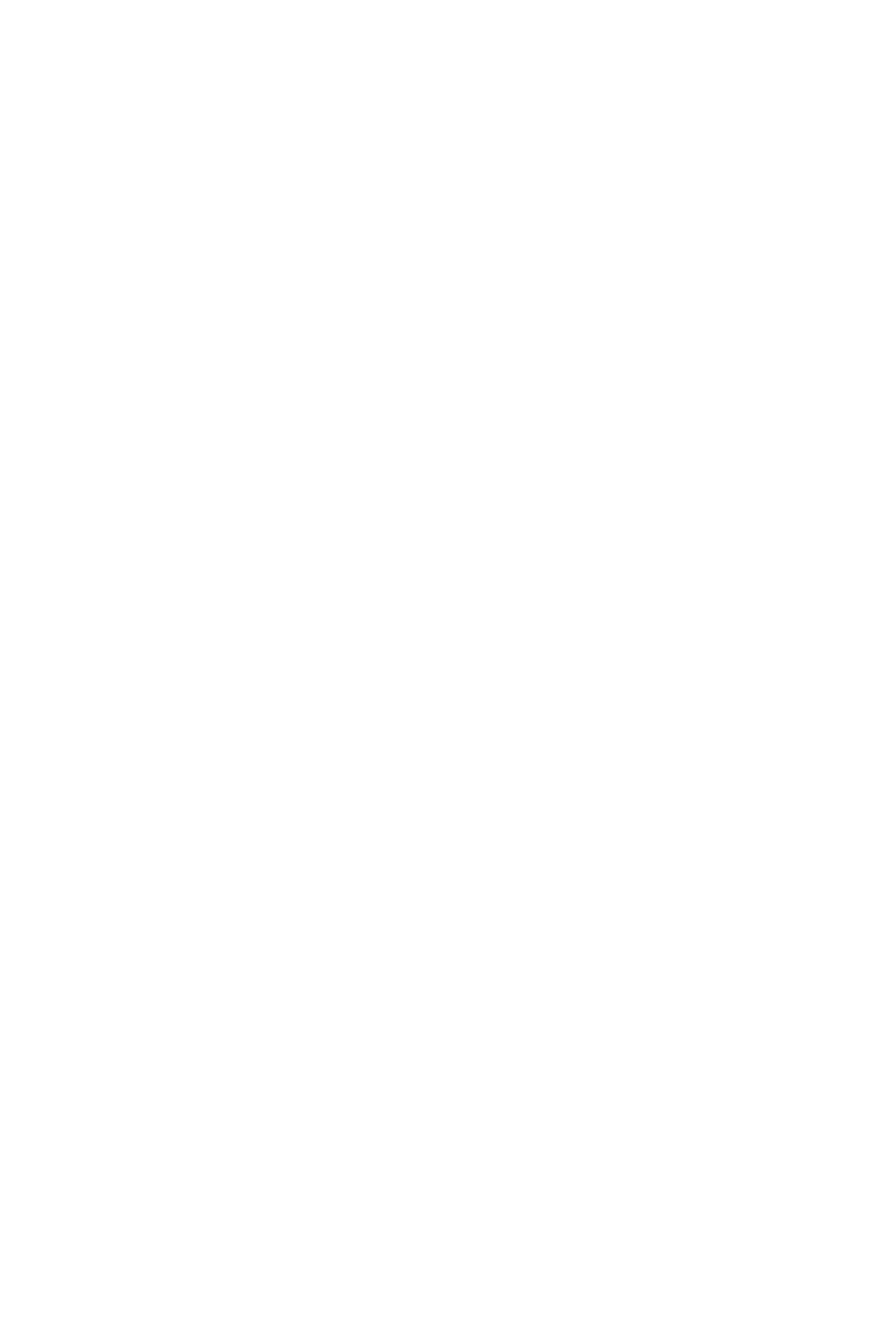
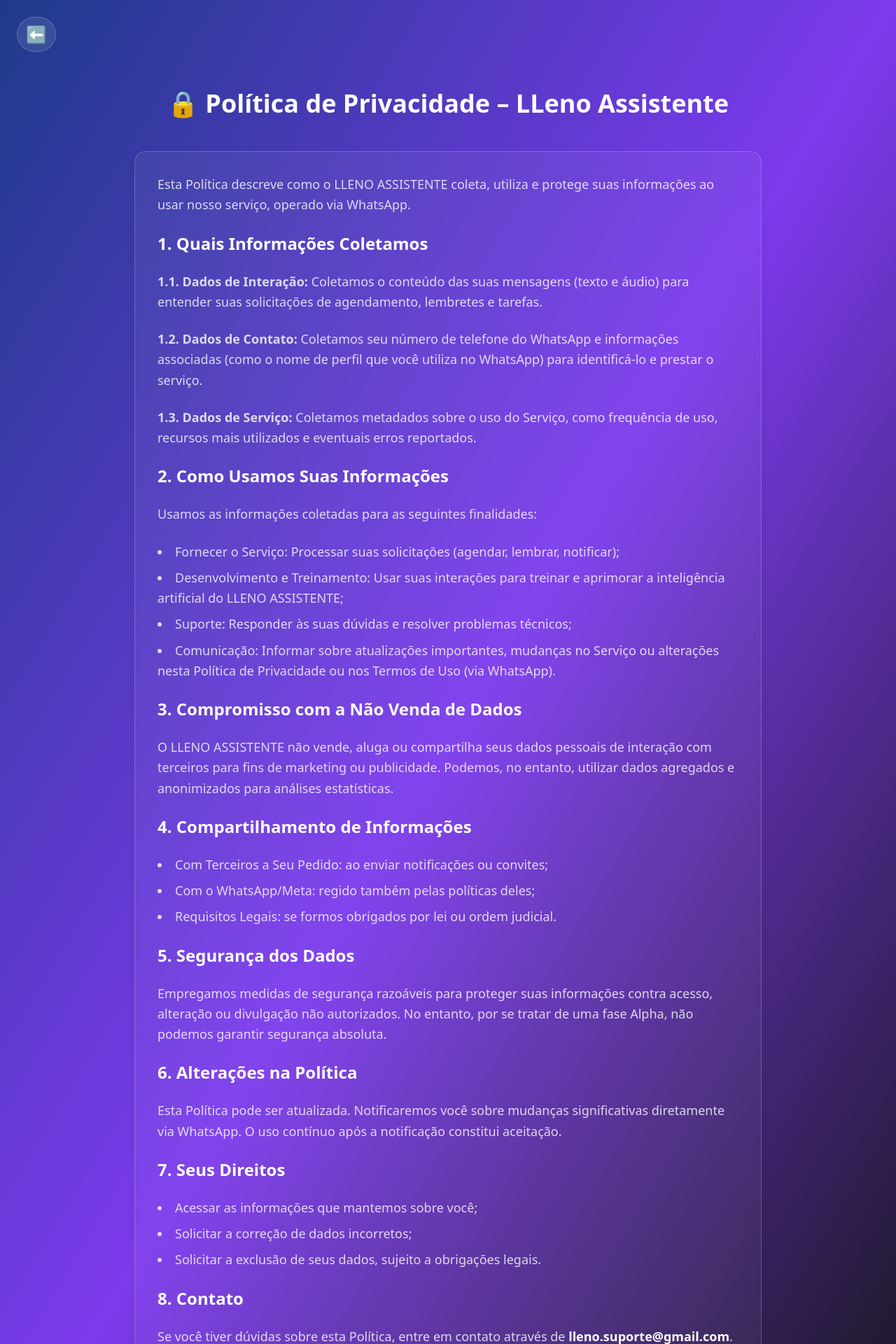
Before and after one commit to jsoesrr/mordomo-landing, a React (Create React App) app: page /politica-de-privacidade in a window 1280 px wide. Before the commit this address had no page. Shown: the top 1920 px of the page at 70% size. Before the commit the page ends 800 px from the top, so only its background shows below. Built offline with nearby package versions, Linux system fonts and the light colour scheme.

Commit message:
add politica de privacidade

```diff
--- a/src/App.tsx
+++ b/src/App.tsx
@@ -3,6 +3,7 @@
 import LandingPage from "./pages/LandingPage";
 import GuiaPage from "./pages/GuiaPage";
 import TermosDeUso from "./pages/TermosDeUso";
+import PoliticaDePrivacidade from "./pages/PoliticaDePrivacidade";
 
 function App() {
   return (
@@ -11,6 +12,7 @@
         <Route path="/" element={<LandingPage />} />
         <Route path="/guia" element={<GuiaPage />} />
         <Route path="/termos-de-uso" element={<TermosDeUso />} />
+        <Route path="/politica-de-privacidade" element={<PoliticaDePrivacidade />} />
       </Routes>
     </BrowserRouter>
   );
--- a/src/components/Hero.tsx
+++ b/src/components/Hero.tsx
@@ -6,7 +6,7 @@
       <div className="max-w-7xl mx-auto grid md:grid-cols-2 gap-10 items-center animate-fade-in">
         <div className="inline-block shadow-x1 rounded">
           <img
-            src="/images/llenologo.png"
+            src="/images/llenologoblack.png"
             alt="Logo do LLENO"
             className="h-20 drop-shadow-xl mb-6"
           />
--- a/src/components/Terms.tsx
+++ b/src/components/Terms.tsx
@@ -6,30 +6,49 @@
 
   return (
     <div
-      className="min-h-screen text-white px-6 py-20 flex flex-col items-center justify-center space-y-12"
+      className="min-h-screen text-white px-6 py-20 flex flex-col items-center space-y-12"
       id="terms"
     >
-      {/* Título */}
-      <h1 className="text-4xl font-bold text-center">📜 Termos de Uso</h1>
+      {/* Título principal */}
+      <h1 className="text-4xl font-bold text-center">📜 Documentos Importantes</h1>
 
-      {/* Parágrafo introdutório */}
-      <p className="max-w-3xl text-center text-white/80 text-lg leading-relaxed">
+      {/* Grid com dois cards */}
+      <div className="max-w-6xl mx-auto grid md:grid-cols-2 gap-10">
+        {/* Card Termos de Uso */}
+        <div className="bg-white/10 backdrop-blur-md border border-white/20 rounded-2xl p-8 shadow-lg flex flex-col items-center space-y-6">
+          <h2 className="text-2xl font-semibold">📖 Termos de Uso</h2>
+          <p className="text-white/80 text-center text-lg leading-relaxed">
             Os Termos de Uso do LLeno descrevem como você pode utilizar o serviço,
-        quais são suas responsabilidades e os compromissos que assumimos com
-        você. É essencial ler com atenção para garantir uma experiência segura
-        e transparente.
+            quais são suas responsabilidades e os compromissos que assumimos com você.
           </p>
-
-      {/* Botão para TermosDeUso.tsx */}
           <button
             onClick={() => navigate("/termos-de-uso")}
-        className="px-8 py-3 rounded-full font-semibold shadow-lg
+            className="px-6 py-3 rounded-full font-semibold shadow-lg
                        bg-white/10 backdrop-blur-md border border-white/20
                        hover:bg-white/20 hover:scale-105 transition-all duration-300"
           >
             📖 Ler Termos de Uso
           </button>
         </div>
+
+        {/* Card Política de Privacidade */}
+        <div className="bg-white/10 backdrop-blur-md border border-white/20 rounded-2xl p-8 shadow-lg flex flex-col items-center space-y-6">
+          <h2 className="text-2xl font-semibold">🔒 Política de Privacidade</h2>
+          <p className="text-white/80 text-center text-lg leading-relaxed">
+            A Política de Privacidade explica como tratamos seus dados, garantindo
+            segurança, transparência e respeito às suas informações pessoais.
+          </p>
+          <button
+            onClick={() => navigate("/politica-de-privacidade")}
+            className="px-6 py-3 rounded-full font-semibold shadow-lg
+                       bg-white/10 backdrop-blur-md border border-white/20
+                       hover:bg-white/20 hover:scale-105 transition-all duration-300"
+          >
+            🔒 Ler Política de Privacidade
+          </button>
+        </div>
+      </div>
+    </div>
   );
 };
 
--- /dev/null
+++ b/src/pages/PoliticaDePrivacidade.tsx
@@ -0,0 +1,93 @@
+import React from "react";
+import { useNavigate } from "react-router-dom";
+
+const PoliticaDePrivacidade = () => {
+  const navigate = useNavigate();
+
+  return (
+    <div
+      className="min-h-screen text-white px-6 py-20 space-y-12 relative"
+      style={{
+        backgroundImage:
+          "linear-gradient(to bottom right, #1E3A8A, #7C3AED, #16161a)",
+      }}
+    >
+      {/* Botão minimalista no topo */}
+      <button
+        onClick={() => navigate("/")}
+        className="absolute top-6 left-6 text-2xl px-3 py-2 rounded-full
+                   bg-white/10 backdrop-blur-md border border-white/20
+                   hover:bg-white/20 transition-all duration-300"
+      >
+        ⬅️
+      </button>
+
+      {/* Título */}
+      <h1 className="text-4xl font-bold text-center">
+        🔒 Política de Privacidade – LLeno Assistente
+      </h1>
+
+      {/* Conteúdo da política */}
+      <div className="max-w-4xl mx-auto space-y-6 text-white/80 text-lg leading-relaxed bg-white/5 backdrop-blur-md border border-white/20 rounded-2xl p-8 shadow-lg">
+        <p>
+          Esta Política descreve como o LLENO ASSISTENTE coleta, utiliza e protege suas
+          informações ao usar nosso serviço, operado via WhatsApp.
+        </p>
+
+        <h2 className="text-2xl font-semibold text-white">1. Quais Informações Coletamos</h2>
+        <p><strong>1.1. Dados de Interação:</strong> Coletamos o conteúdo das suas mensagens (texto e áudio) para entender suas solicitações de agendamento, lembretes e tarefas.</p>
+        <p><strong>1.2. Dados de Contato:</strong> Coletamos seu número de telefone do WhatsApp e informações associadas (como o nome de perfil que você utiliza no WhatsApp) para identificá-lo e prestar o serviço.</p>
+        <p><strong>1.3. Dados de Serviço:</strong> Coletamos metadados sobre o uso do Serviço, como frequência de uso, recursos mais utilizados e eventuais erros reportados.</p>
+
+        <h2 className="text-2xl font-semibold text-white">2. Como Usamos Suas Informações</h2>
+        <p>Usamos as informações coletadas para as seguintes finalidades:</p>
+        <ul className="list-disc list-inside space-y-2">
+          <li>Fornecer o Serviço: Processar suas solicitações (agendar, lembrar, notificar);</li>
+          <li>Desenvolvimento e Treinamento: Usar suas interações para treinar e aprimorar a inteligência artificial do LLENO ASSISTENTE;</li>
+          <li>Suporte: Responder às suas dúvidas e resolver problemas técnicos;</li>
+          <li>Comunicação: Informar sobre atualizações importantes, mudanças no Serviço ou alterações nesta Política de Privacidade ou nos Termos de Uso (via WhatsApp).</li>
+        </ul>
+
+        <h2 className="text-2xl font-semibold text-white">3. Compromisso com a Não Venda de Dados</h2>
+        <p>O LLENO ASSISTENTE não vende, aluga ou compartilha seus dados pessoais de interação com terceiros para fins de marketing ou publicidade. Podemos, no entanto, utilizar dados agregados e anonimizados para análises estatísticas.</p>
+
+        <h2 className="text-2xl font-semibold text-white">4. Compartilhamento de Informações</h2>
+        <ul className="list-disc list-inside space-y-2">
+          <li>Com Terceiros a Seu Pedido: ao enviar notificações ou convites;</li>
+          <li>Com o WhatsApp/Meta: regido também pelas políticas deles;</li>
+          <li>Requisitos Legais: se formos obrigados por lei ou ordem judicial.</li>
+        </ul>
+
+        <h2 className="text-2xl font-semibold text-white">5. Segurança dos Dados</h2>
+        <p>Empregamos medidas de segurança razoáveis para proteger suas informações contra acesso, alteração ou divulgação não autorizados. No entanto, por se tratar de uma fase Alpha, não podemos garantir segurança absoluta.</p>
+
+        <h2 className="text-2xl font-semibold text-white">6. Alterações na Política</h2>
+        <p>Esta Política pode ser atualizada. Notificaremos você sobre mudanças significativas diretamente via WhatsApp. O uso contínuo após a notificação constitui aceitação.</p>
+
+        <h2 className="text-2xl font-semibold text-white">7. Seus Direitos</h2>
+        <ul className="list-disc list-inside space-y-2">
+          <li>Acessar as informações que mantemos sobre você;</li>
+          <li>Solicitar a correção de dados incorretos;</li>
+          <li>Solicitar a exclusão de seus dados, sujeito a obrigações legais.</li>
+        </ul>
+
+        <h2 className="text-2xl font-semibold text-white">8. Contato</h2>
+        <p>Se você tiver dúvidas sobre esta Política, entre em contato através de <span className="text-white font-semibold">lleno.suporte@gmail.com</span>.</p>
+      </div>
+
+      {/* Botão voltar no final */}
+      <div className="flex justify-center">
+        <button
+          onClick={() => navigate("/")}
+          className="px-6 py-3 rounded-full font-semibold shadow-lg
+                     bg-white/10 backdrop-blur-md border border-white/20
+                     hover:bg-white/20 hover:scale-105 transition-all duration-300"
+        >
+          ⬅️ Voltar à Tela Inicial
+        </button>
+      </div>
+    </div>
+  );
+};
+
+export default PoliticaDePrivacidade;
```
Lines whose indentation alone changed are shown as unchanged.
